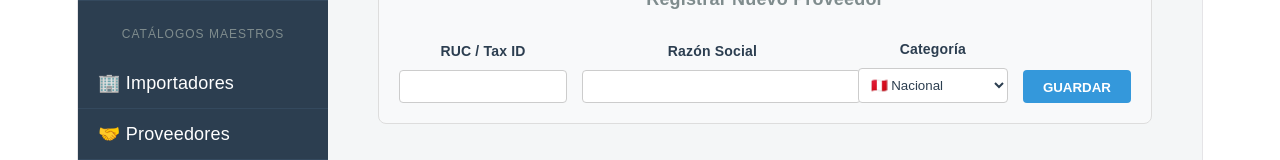
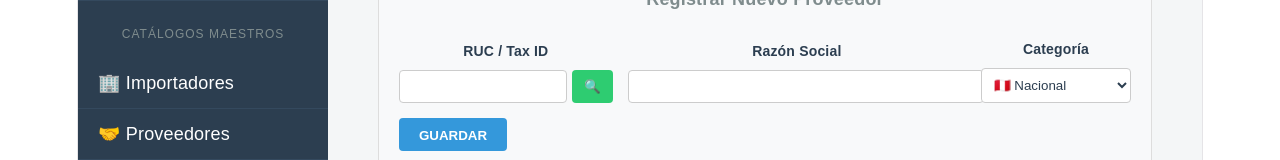
Before and after one commit to Alonso-rrM/sistema-importaciones1, a React app in the folder frontend/: page /app/proveedores in a window 1280 px wide. Shown: the part 260-420 px from the top of the page. Built offline with nearby package versions, Linux system fonts and the light colour scheme; no server answers; the HTML template or start-up script is replaced by a standard one.

Commit message:
API SUNAT
SE AÑADIO LAS CONSULTAS DE LOS RUC EN LOS DATOS UBICADOS EN SUNAT

```diff
--- a/frontend/src/pages/Agentes.jsx
+++ b/frontend/src/pages/Agentes.jsx
@@ -39,6 +39,7 @@ const Agentes = () => {
     } catch (error) {
       console.error('Error al consultar RUC:', error);
       const errorMsg = error.response?.data?.detail || 'Error al consultar SUNAT.';
+      alert(errorMsg);
       setMensaje({ texto: `❌ ${errorMsg}`, tipo: 'error' });
       setRuc('');
       setNombre('');
@@ -118,7 +119,7 @@ const Agentes = () => {
                   justifyContent: 'center'
                 }}
               >
-                {buscandoRuc ? '...' : '🔍'}
+                {buscandoRuc ? 'Cargando...' : '🔍'}
               </button>
             </div>
           </div>
--- a/frontend/src/pages/Empresas.jsx
+++ b/frontend/src/pages/Empresas.jsx
@@ -5,6 +5,7 @@ const Empresas = () => {
   const [empresas, setEmpresas] = useState([]);
   const [ruc, setRuc] = useState('');
   const [razonSocial, setRazonSocial] = useState('');
+  const [buscandoRuc, setBuscandoRuc] = useState(false);
   const [mensaje, setMensaje] = useState({ texto: '', tipo: '' });
 
   useEffect(() => {
@@ -21,6 +22,28 @@ const Empresas = () => {
     } catch (error) {
       console.error('Error al cargar:', error);
       setMensaje({ texto: 'No se pudo conectar con la base de datos.', tipo: 'error' });
+    }
+  };
+
+  const buscarRuc = async () => {
+    if (ruc.length !== 11 || isNaN(ruc)) {
+      setMensaje({ texto: 'El RUC debe tener 11 dígitos numéricos.', tipo: 'error' });
+      return;
+    }
+    setBuscandoRuc(true);
+    setMensaje({ texto: 'Buscando RUC en SUNAT...', tipo: 'info' });
+    try {
+      const respuesta = await axios.get(`http://127.0.0.1:8000/sunat/ruc/${ruc}`);
+      setRazonSocial(respuesta.data.razon_social);
+      setMensaje({ texto: 'RUC validado correctamente.', tipo: 'exito' });
+    } catch (error) {
+      console.error('Error al consultar RUC:', error);
+      const errorMsg = error.response?.data?.detail || 'Error al consultar SUNAT.';
+      setMensaje({ texto: `❌ ${errorMsg}`, tipo: 'error' });
+      setRuc('');
+      setRazonSocial('');
+    } finally {
+      setBuscandoRuc(false);
     }
   };
 
@@ -72,6 +95,7 @@ const Empresas = () => {
 
           <div style={{ display: 'flex', flexDirection: 'column', gap: '5px' }}>
             <label style={{ fontSize: '14px', fontWeight: 'bold' }}>RUC</label>
+            <div style={{ display: 'flex', gap: '5px' }}>
               <input
                 type="text"
                 value={ruc}
@@ -80,6 +104,26 @@ const Empresas = () => {
                 maxLength="11"
                 style={{ padding: '8px', border: '1px solid #ccc', borderRadius: '4px', width: '150px' }}
               />
+              <button
+                type="button"
+                onClick={buscarRuc}
+                disabled={buscandoRuc}
+                style={{
+                  padding: '8px 12px',
+                  backgroundColor: '#2ecc71',
+                  color: 'white',
+                  border: 'none',
+                  borderRadius: '4px',
+                  cursor: buscandoRuc ? 'not-allowed' : 'pointer',
+                  fontWeight: 'bold',
+                  display: 'flex',
+                  alignItems: 'center',
+                  justifyContent: 'center'
+                }}
+              >
+                {buscandoRuc ? '...' : '🔍'}
+              </button>
+            </div>
           </div>
 
           <div style={{ display: 'flex', flexDirection: 'column', gap: '5px', flexGrow: 1, minWidth: '250px' }}>
@@ -89,7 +133,8 @@ const Empresas = () => {
               value={razonSocial}
               onChange={(e) => setRazonSocial(e.target.value)}
               required
-              style={{ padding: '8px', border: '1px solid #ccc', borderRadius: '4px', width: '100%' }}
+              readOnly={true}
+              style={{ padding: '8px', border: '1px solid #ccc', borderRadius: '4px', width: '100%', backgroundColor: '#e9ecef', cursor: 'not-allowed' }}
             />
           </div>
 
--- a/frontend/src/pages/Importadores.jsx
+++ b/frontend/src/pages/Importadores.jsx
@@ -43,6 +43,7 @@ const Importadores = () => {
     } catch (error) {
       console.error('Error al consultar RUC:', error);
       const errorMsg = error.response?.data?.detail || 'Error al consultar SUNAT.';
+      alert(errorMsg);
       setMensaje({ texto: `❌ ${errorMsg}`, tipo: 'error' });
       setRuc('');
       setRazonSocial('');
@@ -132,7 +133,7 @@ const Importadores = () => {
                   justifyContent: 'center'
                 }}
               >
-                {buscandoRuc ? '...' : '🔍'}
+                {buscandoRuc ? 'Cargando...' : '🔍'}
               </button>
             </div>
           </div>
--- a/frontend/src/pages/Proveedores.jsx
+++ b/frontend/src/pages/Proveedores.jsx
@@ -7,6 +7,7 @@ const Proveedores = () => {
   const [ruc, setRuc] = useState('');
   const [razonSocial, setRazonSocial] = useState('');
   const [categoria, setCategoria] = useState('NACIONAL'); // 'NACIONAL' por defecto para coincidir con la base de datos
+  const [buscandoRuc, setBuscandoRuc] = useState(false);
   const [mensaje, setMensaje] = useState({ texto: '', tipo: '' });
 
   // 2. Efecto de carga inicial
@@ -25,6 +26,28 @@ const Proveedores = () => {
     } catch (error) {
       console.error('Error al cargar:', error);
       setMensaje({ texto: 'No se pudo conectar con la base de datos.', tipo: 'error' });
+    }
+  };
+
+  const buscarRuc = async () => {
+    if (ruc.length !== 11 || isNaN(ruc)) {
+      setMensaje({ texto: 'El RUC debe tener 11 dígitos numéricos.', tipo: 'error' });
+      return;
+    }
+    setBuscandoRuc(true);
+    setMensaje({ texto: 'Buscando RUC en SUNAT...', tipo: 'info' });
+    try {
+      const respuesta = await axios.get(`http://127.0.0.1:8000/sunat/ruc/${ruc}`);
+      setRazonSocial(respuesta.data.razon_social);
+      setMensaje({ texto: 'RUC validado correctamente.', tipo: 'exito' });
+    } catch (error) {
+      console.error('Error al consultar RUC:', error);
+      const errorMsg = error.response?.data?.detail || 'Error al consultar SUNAT.';
+      setMensaje({ texto: `❌ ${errorMsg}`, tipo: 'error' });
+      setRuc('');
+      setRazonSocial('');
+    } finally {
+      setBuscandoRuc(false);
     }
   };
 
@@ -85,6 +108,7 @@ const Proveedores = () => {
 
           <div style={{ display: 'flex', flexDirection: 'column', gap: '5px' }}>
             <label style={{ fontSize: '14px', fontWeight: 'bold' }}>RUC / Tax ID</label>
+            <div style={{ display: 'flex', gap: '5px' }}>
               <input
                 type="text"
                 value={ruc}
@@ -93,6 +117,26 @@ const Proveedores = () => {
                 maxLength="15" // Extendemos por si los extranjeros usan códigos más largos
                 style={{ padding: '8px', border: '1px solid #ccc', borderRadius: '4px', width: '150px' }}
               />
+              <button
+                type="button"
+                onClick={buscarRuc}
+                disabled={buscandoRuc}
+                style={{
+                  padding: '8px 12px',
+                  backgroundColor: '#2ecc71',
+                  color: 'white',
+                  border: 'none',
+                  borderRadius: '4px',
+                  cursor: buscandoRuc ? 'not-allowed' : 'pointer',
+                  fontWeight: 'bold',
+                  display: 'flex',
+                  alignItems: 'center',
+                  justifyContent: 'center'
+                }}
+              >
+                {buscandoRuc ? '...' : '🔍'}
+              </button>
+            </div>
           </div>
 
           <div style={{ display: 'flex', flexDirection: 'column', gap: '5px', flexGrow: 1, minWidth: '250px' }}>
@@ -102,7 +146,8 @@ const Proveedores = () => {
               value={razonSocial}
               onChange={(e) => setRazonSocial(e.target.value)}
               required
-              style={{ padding: '8px', border: '1px solid #ccc', borderRadius: '4px', width: '100%' }}
+              readOnly={true}
+              style={{ padding: '8px', border: '1px solid #ccc', borderRadius: '4px', width: '100%', backgroundColor: '#e9ecef', cursor: 'not-allowed' }}
             />
           </div>
 
```
Also changed, not shown: 1 other file (tests, documents, lock files or other folders). Lines whose indentation alone changed are shown as unchanged.
